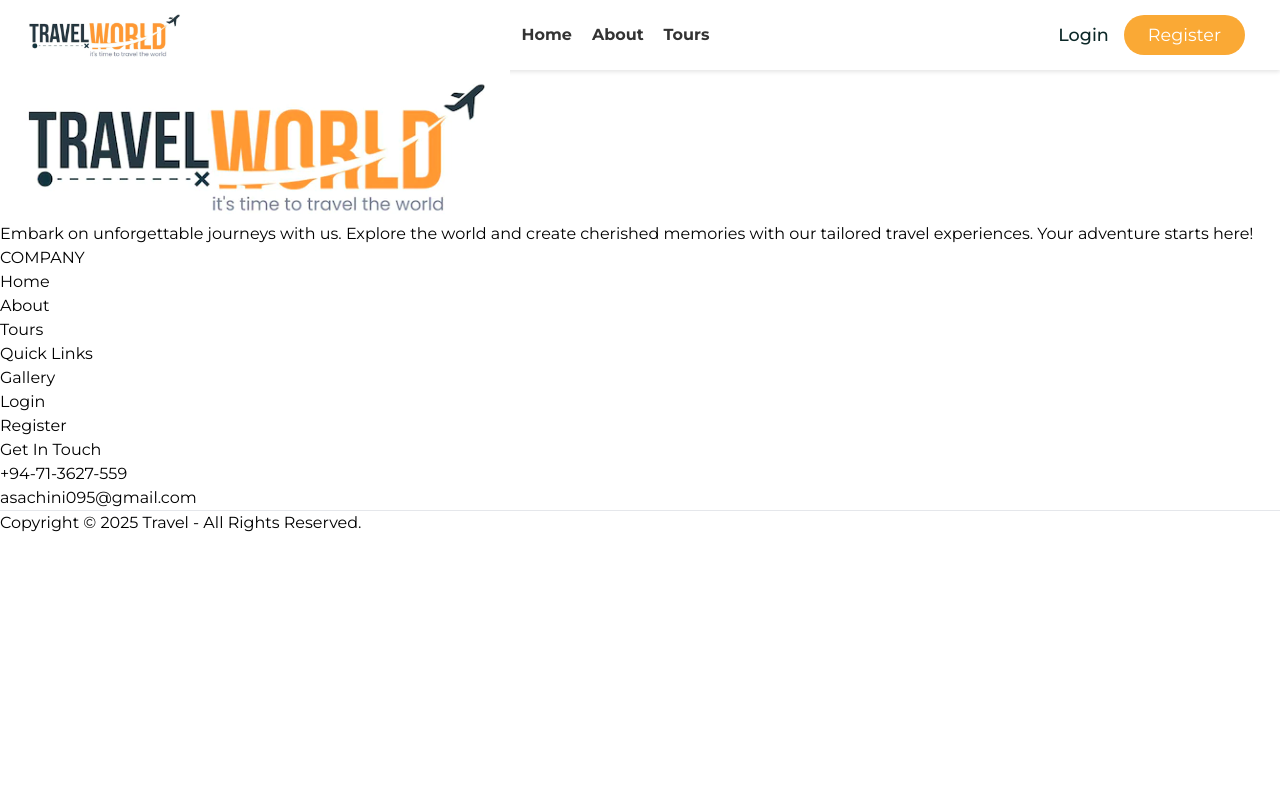
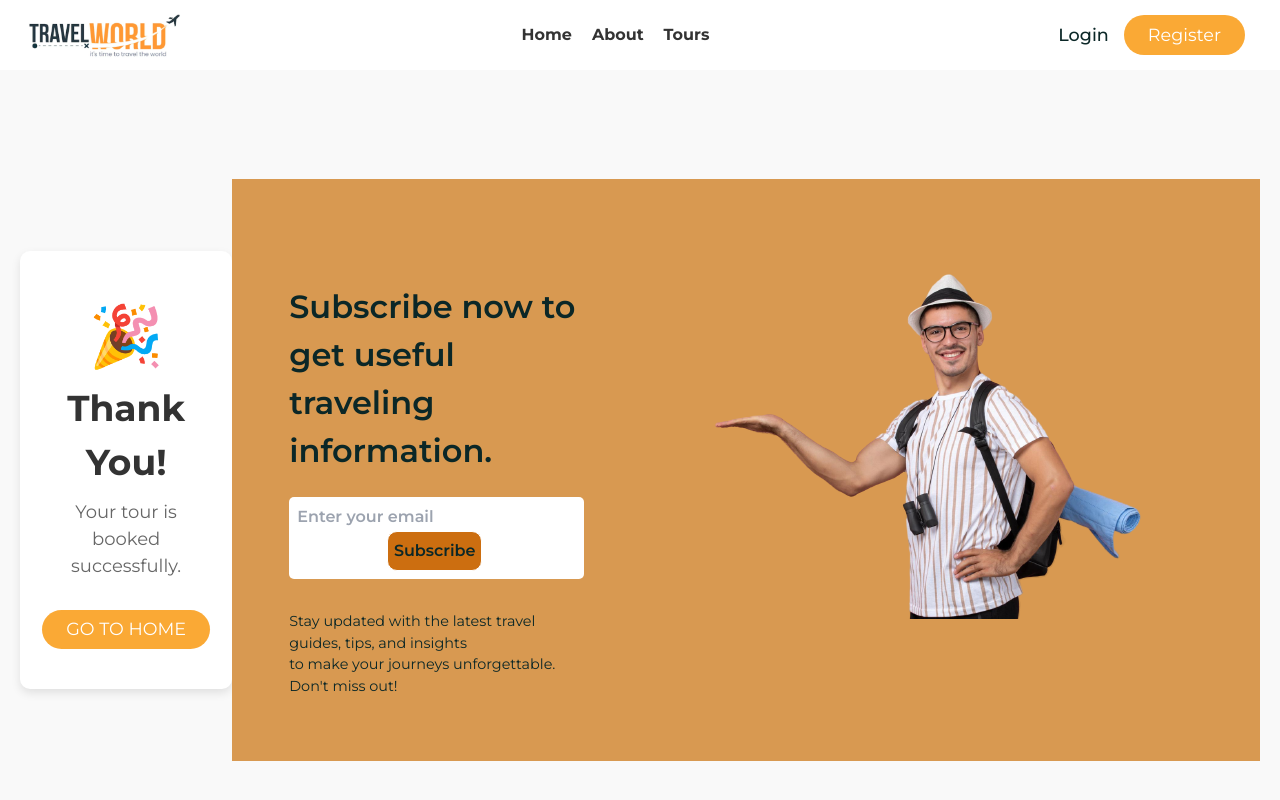
Before and after one commit to ApsaraWitharana/Travels-Management-System-Frontend, a React (Vite) app: page /thank-you in a window 1280 px wide. Shown: the top 800 px of the page. Built offline with nearby package versions, Linux system fonts and the light colour scheme; a web font is replaced by a local one.

Commit message:
add-booking nav update

```diff
--- a/src/pages/ThankYou.tsx
+++ b/src/pages/ThankYou.tsx
@@ -1,17 +1,28 @@
-import 'react';
-import {Col, Container, Row} from "reactstrap";
+import { Button, Col, Container, Row } from "reactstrap";
+import { Link } from "react-router-dom";
+import Newsletter from "../shared/Newsletter";
+import '../styles/thankyou.css';
 
-const ThankYou = ()=>{
-    return(
-        <div>
+const ThankYou = () => {
+    return (
+        <div className="thank__you-wrapper mt-10">
             <Container>
                 <Row>
-                    <Col lg='12'>
-
+                    <Col lg="12">
+                        <div className="thank__you">
+                            <span className="thank__you-icon">🎉</span>
+                            <h1>Thank You!</h1>
+                            <h3>Your tour is booked successfully.</h3>
+                            <Button className="btn primary__btn w-25">
+                                <Link to="/home" className="thank__you-link">Go to Home</Link>
+                            </Button>
+                        </div>
                     </Col>
                 </Row>
             </Container>
-            </div>
-    )
-}
-export default ThankYou
+            <Newsletter />
+        </div>
+    );
+};
+
+export default ThankYou;
--- a/src/pages/TourDetails.tsx
+++ b/src/pages/TourDetails.tsx
@@ -6,6 +6,7 @@ import tourData from '../assets/data/tours';
 import { FaMapMarkerAlt, FaDollarSign, FaUsers } from 'react-icons/fa';
 import avatar from '../assets/images/avatar.jpg';
 import Booking from "../components/booking/Booking.tsx";
+import Newsletter from "../shared/Newsletter.tsx";
 
 const TourDetails = () => {
     const { id } = useParams();
@@ -147,7 +148,9 @@ const TourDetails = () => {
                     </div>
                 </Col>
             </Row>
+         <Newsletter/>
         </Container>
+
     );
 };
 
--- a/src/styles/thankyou.css
+++ b/src/styles/thankyou.css
@@ -0,0 +1,74 @@
+/* Wrapper for the entire ThankYou component */
+.thank__you-wrapper {
+    display: flex;
+    align-items: center;
+    justify-content: center;
+    min-height: 100vh; /* Full height */
+    background-color: #f9f9f9; /* Light background */
+    padding: 20px; /* Ensure spacing on smaller screens */
+}
+
+/* Main ThankYou card */
+.thank__you {
+    text-align: center;
+    padding: 40px 20px;
+    background-color: #fff;
+    border-radius: 10px;
+    box-shadow: 0 4px 10px rgba(0, 0, 0, 0.1);
+    max-width: 500px; /* Limit width for readability */
+    width: 100%; /* Ensure responsiveness */
+}
+
+/* Icon styling */
+.thank__you-icon {
+    font-size: 60px;
+    margin-bottom: 20px;
+    color: #28a745; /* Green for success */
+}
+
+/* Headline */
+.thank__you h1 {
+    font-size: 36px;
+    color: #333;
+    margin-bottom: 10px;
+    font-weight: 700;
+}
+
+/* Subheading */
+.thank__you h3 {
+    font-size: 18px;
+    color: #666;
+    margin-bottom: 30px;
+}
+
+/* Button styles */
+.thank__you .primary__btn {
+    background-color: #007bff; /* Primary blue */
+    border: none;
+    padding: 12px 20px;
+    color: white;
+    font-size: 16px;
+    border-radius: 5px;
+    text-transform: uppercase;
+    cursor: pointer;
+    transition: background-color 0.3s ease;
+}
+
+/* Hover effect for the button */
+.thank__you .primary__btn:hover {
+    background-color: #0056b3;
+}
+
+/* Link inside the button */
+.thank__you-link {
+    text-decoration: none;
+    color: white;
+    display: block;
+    width: 100%;
+    height: 100%;
+}
+
+/* Hover effect for the link (optional, for clarity) */
+.thank__you-link:hover {
+    color: #f9f9f9;
+}
```
